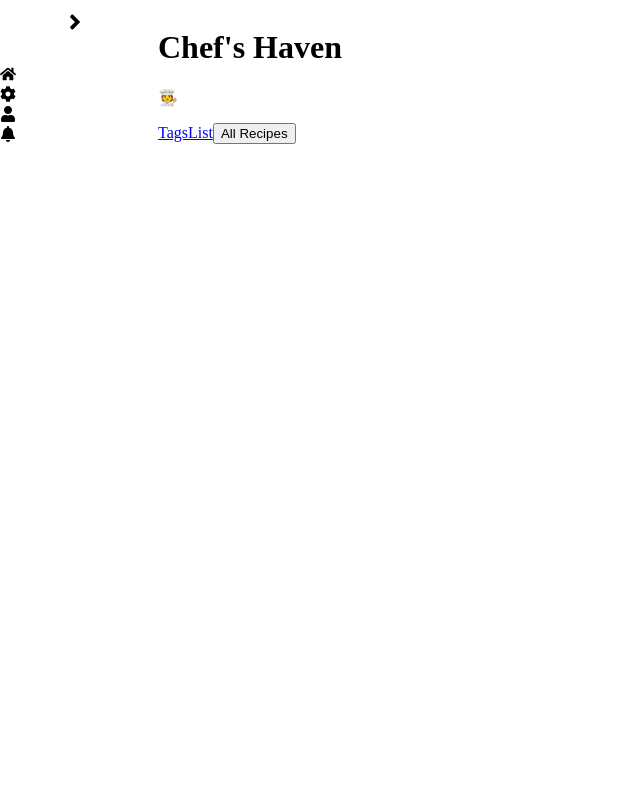
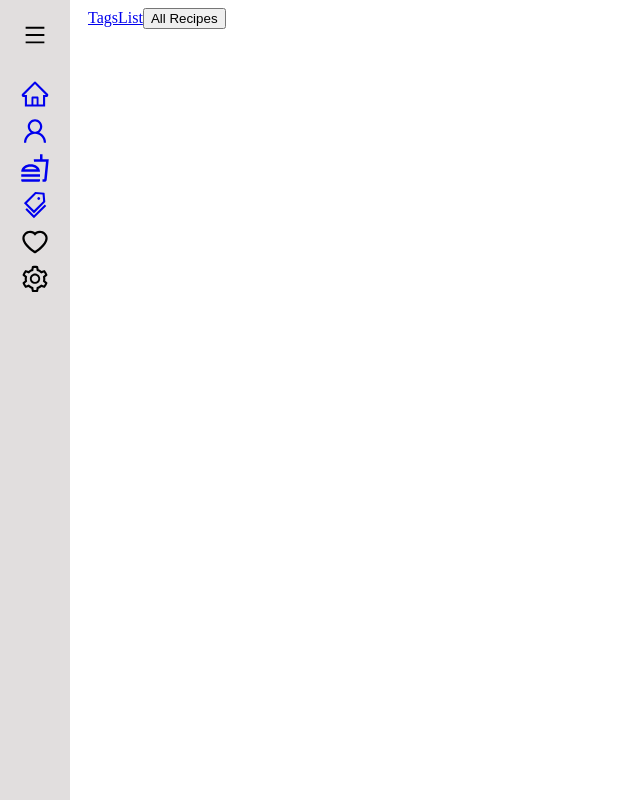
Before and after one commit to CodeSpace-Academy/ASE_2023_GROUP_E, a Next.js app: page / in a window 1280 px wide. Shown: the whole page, without its empty margins (0-640 px from the left). Built offline with nearby package versions, Linux system fonts and the light colour scheme.

Commit message:
Styling NavBar

```diff
--- a/Layout/layout.js
+++ b/Layout/layout.js
@@ -1,25 +1,26 @@
+import React, { useState } from 'react';
 import ExpandableMenu from "@/component/SideNav/SlidingNavbar";
 import classes from '../component/SideNav/sideNav.module.css'
-
-import React from 'react';
+import StateContext from '@/useContext/StateContext';
 
 const LayoutAll = (props) => {
+
+    const toggleSidebar = () => {
+        setToggleMenu(!toggleMenu);
+    }
+
+    const {setToggleMenu, toggleMenu} = StateContext()
+
     return (
         <div>
-            {
+            <div className={classes.layout}>
+                <ExpandableMenu expanded={toggleMenu} />
 
-            /* Any content you want to include in the layout */
-          <div>
-            <ExpandableMenu/>
-          </div>
-
-
-                        }
-           <div className={classes.content}>
-            {props.children}
+                <div style={{ marginLeft: toggleMenu ? '150px' : '80px' }}>
+                    {props.children}
+                </div>
             </div>
-
-             </div>
+        </div>
     );
 }
 
--- a/component/SideNav/SlidingNavbar.js
+++ b/component/SideNav/SlidingNavbar.js
@@ -1,46 +1,52 @@
 import React, { useState } from 'react';
-import { FaAngleRight, FaHome, FaCog, FaUser, FaBell } from 'react-icons/fa';
-import classes from './sideNav.module.css'
+import { AiOutlineMenu,AiOutlineTags, AiOutlineHome, AiOutlineSetting, AiOutlineUser, AiOutlineHeart, } from 'react-icons/ai';
+import classes from './sideNav.module.css';
+import { MdOutlineFastfood,} from 'react-icons/md'
+import StateContext from '@/useContext/StateContext';
+import Link from 'next/link';
 
 const ExpandableMenu = () => {
-  const [expanded, setExpanded] = useState(false);
+  const {setToggleMenu, toggleMenu} = StateContext()
 
   const toggleExpand = () => {
-    setExpanded(!expanded);
+    setToggleMenu(!toggleMenu);
   };
 
   const menuOptions = [
-    { icon: <FaHome />, name: 'Home' },
-    { icon: <FaCog />, name: 'Settings' },
-    { icon: <FaUser />, name: 'Profile' },
-    { icon: <FaBell />, name: 'Notifications' },
+    { icon:<Link href={'/'}> <AiOutlineHome /></Link>, name: 'Home' },
+    { icon: <Link href={'/'}><AiOutlineUser /> </Link>, name: 'Profile' },
+     { icon: <Link href={`${100}`} ><MdOutlineFastfood /></Link>, name: 'Recipes' },
+     { icon: <Link href={'/tags'}> <AiOutlineTags/> </Link>, name: 'Tags' },
+    { icon: <AiOutlineHeart />, name: 'Favourites' },
+
+    { icon: <AiOutlineSetting />, name: 'Settings' },
   ];
 
   return (
     <div className={classes.pageContainer}>
       <div className={classes.expandableMenu}>
-        <div className={`${classes.menuToggle} ${expanded ? 'expanded' : ''}`} onClick={toggleExpand}>
-          <FaAngleRight />
+        <div className={`${classes.menuToggle}`} onClick={toggleExpand}>
+          <AiOutlineMenu />
         </div>
-        <ul className={`${classes.menuOptions} ${expanded ? classes.expanded : ''}`}>
+        <ul className={`${classes.menuOptions} ${toggleMenu ? classes.expanded : ''}`}>
           {menuOptions.map((option, index) => (
             <li key={index}>
-              {expanded ? (
+              {toggleMenu ? (
                 <>
-                  {option.icon}
+                  <div style={{ fontSize: '24px' }}>{option.icon}</div> {/* Increase the font size */}
                   {option.name}
                 </>
               ) : (
-                option.icon
+                <div style={{ fontSize: '30px'}}>
+                  {option.icon}
+                </div>
               )}
             </li>
           ))}
         </ul>
       </div>
-      <div className={classes.content}>
+      <div className={`${classes.content} ${toggleMenu ? '' : classes.contentClose}`}>
         {/* Add your page content here */}
-        <h1>Chef's Haven</h1>
-        <p>🧑‍🍳</p>
 
 
       </div>
--- a/component/SideNav/sideNav.module.css
+++ b/component/SideNav/sideNav.module.css
@@ -3,15 +3,17 @@
     top: 0; /* Position it at the top */
     left: 0; /* Position it at the left */
     height: 100%; /* Make it cover the entire height of the viewport */
-    width: 150px;
-    background-color: transparent;
+    /* width: 150px; */
+    background-color: rgb(225, 222, 222);
     color: black;
     overflow: hidden;
     transition: width 0.3s;
     border-left: 0px;
-
+    box-shadow:10%;
     border-top: 1px;
     border-right: 1%;
+    padding: 1%;
+    text-align: center;
 
   }
 
@@ -45,6 +47,15 @@
   }
 
   .content {
-    flex-grow: 1; /* Make the content area grow to fill the remaining space */
-    padding-left: 150px; /* Add padding to the left to accommodate the navigation bar */
+   /* flex-grow: 1;  Make the content area grow to fill the remaining space */
+    padding-left:px; /* Add padding to the left to accommodate the navigation bar */
   }
+
+  .contentClose {
+    margin-left:50px; /* Adjust the value to your preference */
+  }
+
+  .layout{
+    display: flex;
+    flex-direction: column;
+  }
--- a/pages/_app.js
+++ b/pages/_app.js
@@ -1,9 +1,12 @@
 // import '@/styles/globals.css'
 import LayoutAll from "@/Layout/layout"
+import { ContextProvider } from "@/useContext/StateContext"
 export default function App({ Component, pageProps }) {
   return (
-    <LayoutAll>
-      <Component {...pageProps} />
-    </LayoutAll>
+    <ContextProvider>
+      <LayoutAll>
+        <Component {...pageProps} />
+      </LayoutAll>
+    </ContextProvider>
   )
 }
--- /dev/null
+++ b/useContext/StateContext.js
@@ -0,0 +1,19 @@
+const { createContext, useContext, useState } = require("react");
+
+
+const Context = createContext()
+
+export default function StateContext(){
+    return useContext(Context)
+}
+
+export function ContextProvider({children}){
+
+    const [ toggleMenu , setToggleMenu ] = useState(false)
+
+    return (
+        <Context.Provider value={{ toggleMenu, setToggleMenu}}>
+            {children}
+        </Context.Provider>
+    )
+}
```
